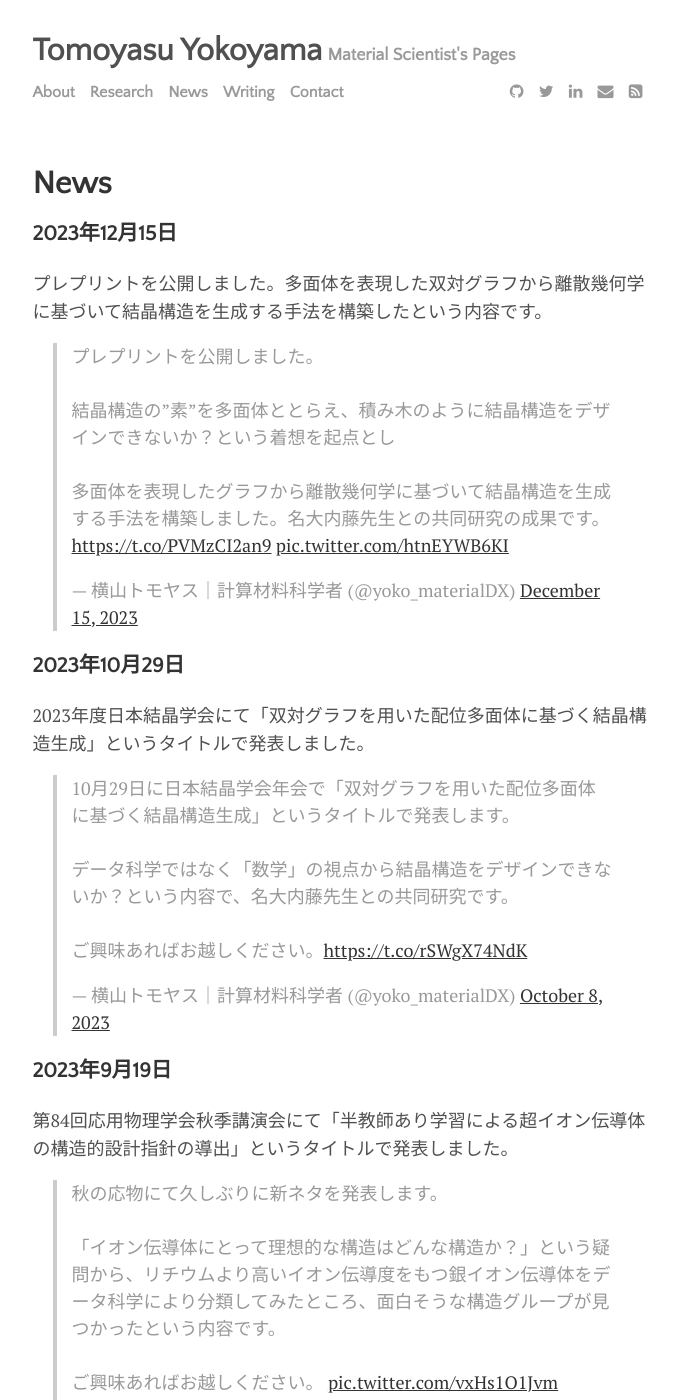
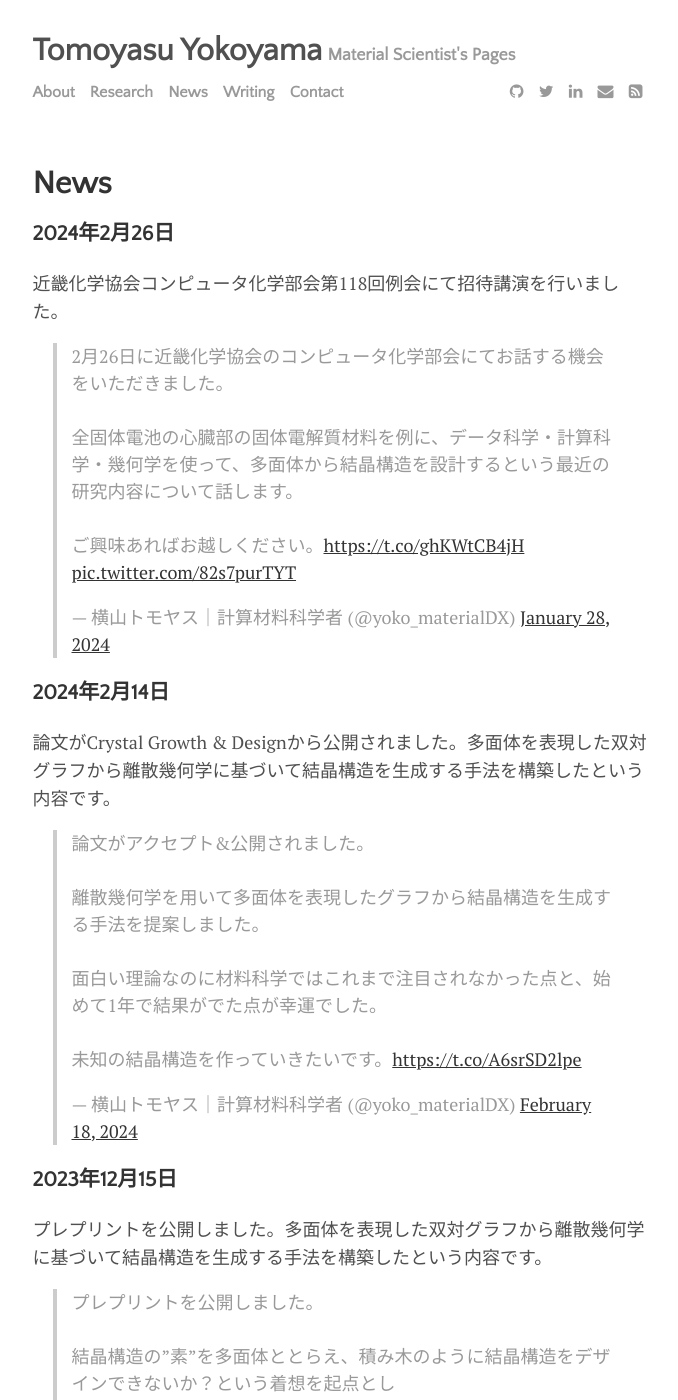
Before and after one commit to yokoyamatomoyasu/yokoyamatomoyasu.github.io, a Jekyll site: the page built from menu/news.md, in a window 1280 px wide and 1400 px high. Shown: the whole window, without its empty margins (300-978 px from the left). Built offline with Jekyll 4.4.1, drawn with Linux system fonts in a browser that asks for light colours; comment, search, counter and statistics services are not loaded.

Commit message:
GitHub pages site with Jekyll

```diff
--- a/menu/news.md
+++ b/menu/news.md
@@ -3,6 +3,14 @@ layout: page
 title:  News
 permalink: /news
 ---
+
+### 2024年2月26日
+近畿化学協会コンピュータ化学部会第118回例会にて招待講演を行いました。
+<blockquote class="twitter-tweet"><p lang="ja" dir="ltr">2月26日に近畿化学協会のコンピュータ化学部会にてお話する機会をいただきました。<br><br>全固体電池の心臓部の固体電解質材料を例に、データ科学・計算科学・幾何学を使って、多面体から結晶構造を設計するという最近の研究内容について話します。<br><br>ご興味あればお越しください。<a href="https://t.co/ghKWtCB4jH">https://t.co/ghKWtCB4jH</a> <a href="https://t.co/82s7purTYT">pic.twitter.com/82s7purTYT</a></p>&mdash; 横山トモヤス｜計算材料科学者 (@yoko_materialDX) <a href="https://twitter.com/yoko_materialDX/status/1751560754896183398?ref_src=twsrc%5Etfw">January 28, 2024</a></blockquote> <script async src="https://platform.twitter.com/widgets.js" charset="utf-8"></script>
+
+### 2024年2月14日
+論文がCrystal Growth & Designから公開されました。多面体を表現した双対グラフから離散幾何学に基づいて結晶構造を生成する手法を構築したという内容です。
+<blockquote class="twitter-tweet"><p lang="ja" dir="ltr">論文がアクセプト&amp;公開されました。<br><br>離散幾何学を用いて多面体を表現したグラフから結晶構造を生成する手法を提案しました。<br><br>面白い理論なのに材料科学ではこれまで注目されなかった点と、始めて1年で結果がでた点が幸運でした。<br><br>未知の結晶構造を作っていきたいです。<a href="https://t.co/A6srSD2lpe">https://t.co/A6srSD2lpe</a></p>&mdash; 横山トモヤス｜計算材料科学者 (@yoko_materialDX) <a href="https://twitter.com/yoko_materialDX/status/1759170904859574282?ref_src=twsrc%5Etfw">February 18, 2024</a></blockquote> <script async src="https://platform.twitter.com/widgets.js" charset="utf-8"></script>
 
 ### 2023年12月15日
 プレプリントを公開しました。多面体を表現した双対グラフから離散幾何学に基づいて結晶構造を生成する手法を構築したという内容です。
```
Also changed, not shown: menu/about.md (+6 -4 lines).
